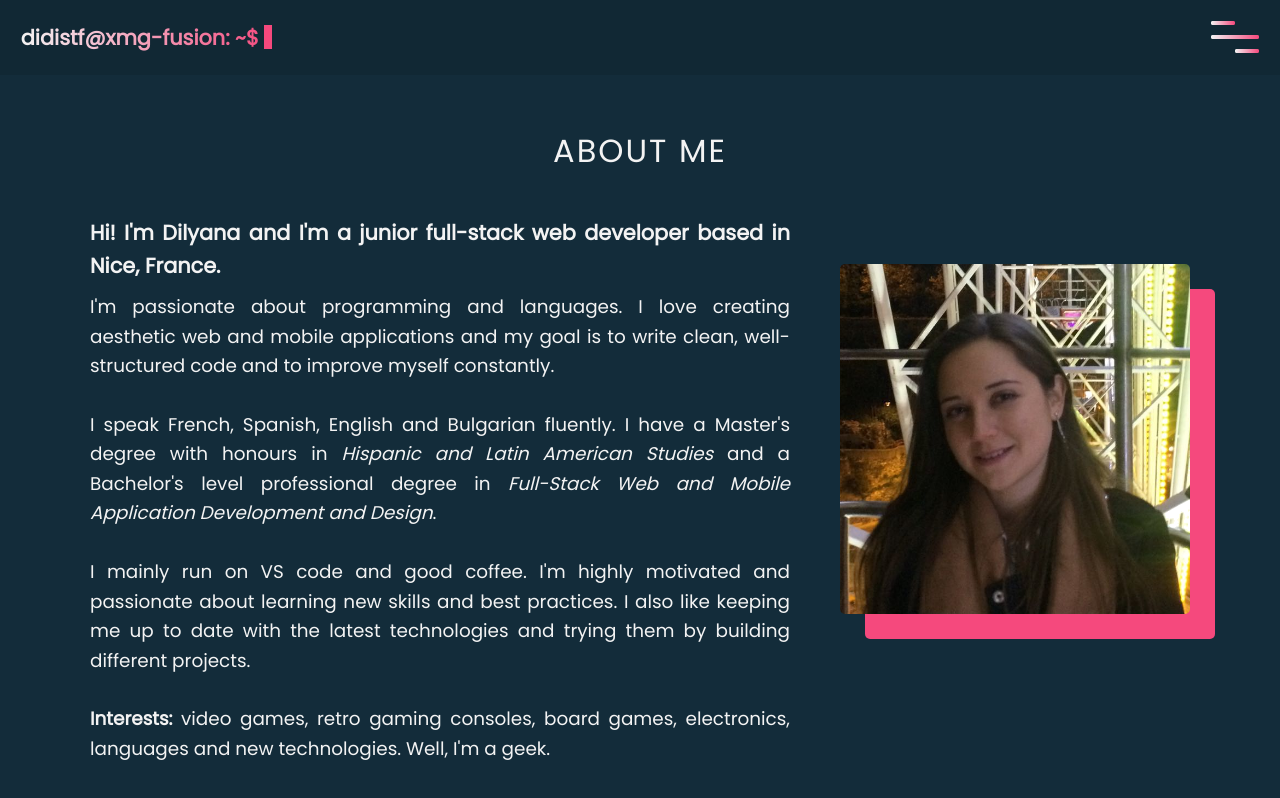
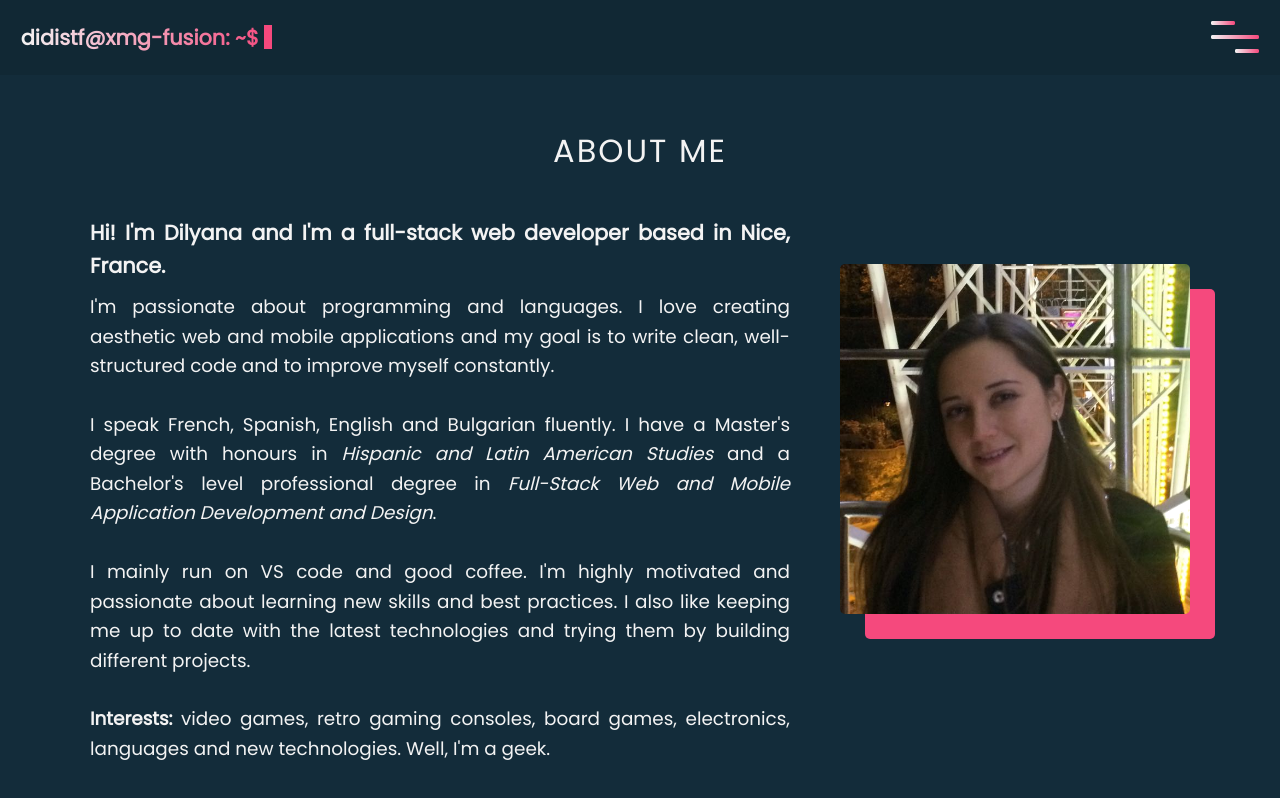
Before and after one commit to DidiStf/react-node-personal-portfolio, a React (Create React App) app in the folder client/: page /about in a window 1280 px wide. Shown: the top 798 px of the page. Built offline with nearby package versions, Linux system fonts and the light colour scheme.

Commit message:
fix (client): about me info fixed

```diff
--- a/client/src/components/About/Info.js
+++ b/client/src/components/About/Info.js
@@ -4,7 +4,7 @@ const AboutInfo = () => {
   return (
     <div className='AboutInfo'>
       <h3 className='AboutInfo_heading'>
-        Hi! I'm Dilyana and I'm a junior full-stack web developer based in Nice,
+        Hi! I'm Dilyana and I'm a full-stack web developer based in Nice,
         France.
       </h3>
       <p className='AboutInfo_info'>
```
